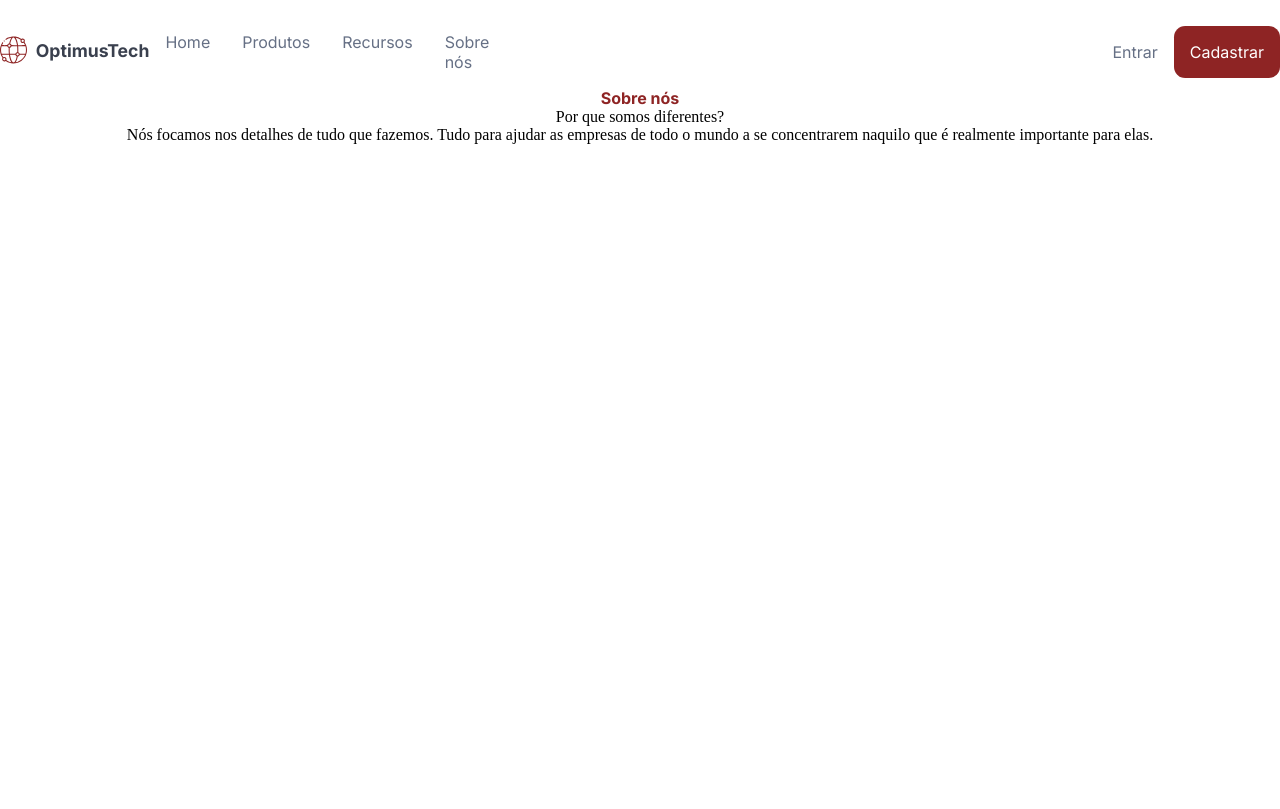
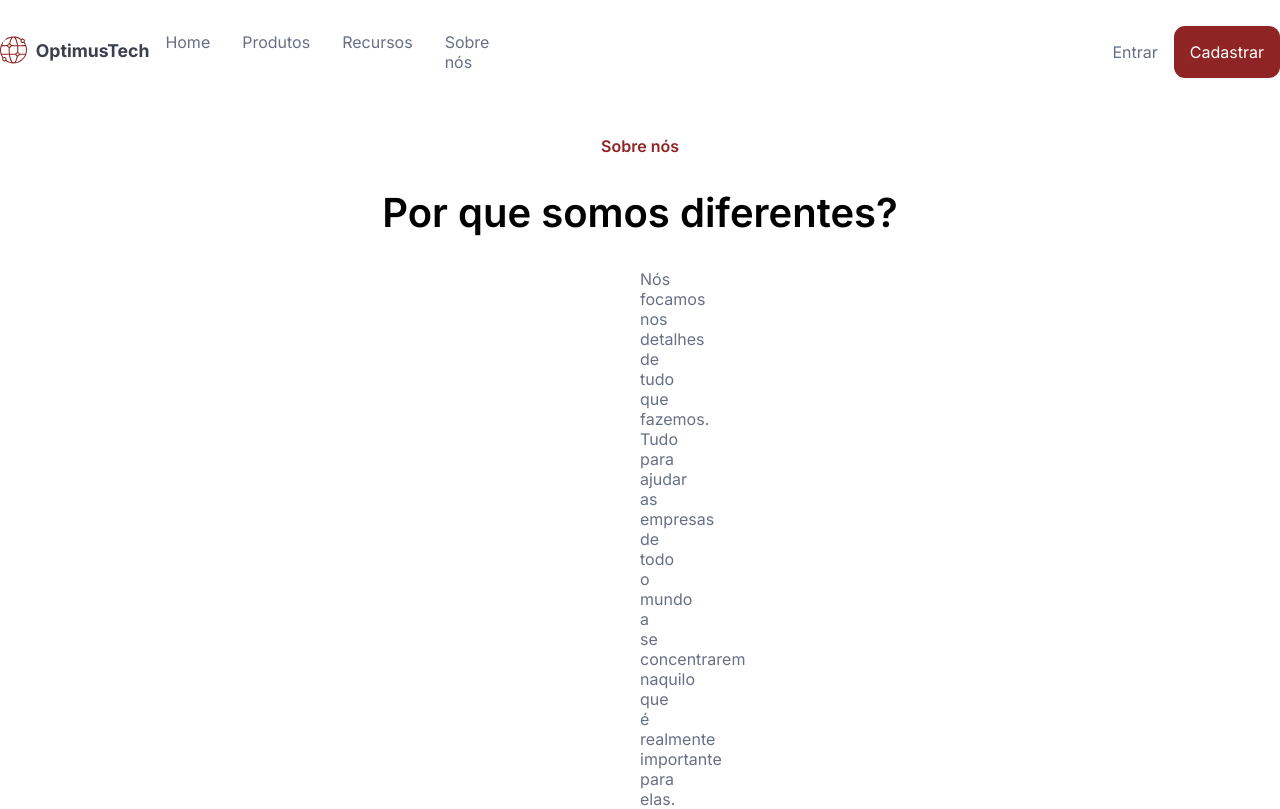
Before and after one commit to andreduarte99/optimustech, a plain HTML site: page index.html in a window 1280 px wide. Drawn offline with Linux system fonts and the light colour scheme.

Commit message:
Finalizando sobre nós

```diff
--- a/index.html
+++ b/index.html
@@ -9,6 +9,8 @@
     <link rel="preconnect" href="https://fonts.googleapis.com">
     <link rel="preconnect" href="https://fonts.gstatic.com" crossorigin>
     <link href="https://fonts.googleapis.com/css2?family=Inter:wght@100..900&display=swap" rel="stylesheet">
+    <link href="https://fonts.googleapis.com/css2?family=Inter:wght@600&display=swap" rel="stylesheet">
+    <link href="https://fonts.googleapis.com/css2?family=Inter&display=swap" rel="stylesheet">
 </head>
 <body>
     <header class="navbar">
--- a/styles/header.css
+++ b/styles/header.css
@@ -42,10 +42,28 @@
 
 .sobre{
     text-align: center;
+    padding-top:3em;
 }
 
 .titulo__sobre{
     font-family: var(--fonte-sobre);
+    font-weight: 600;
     font-size: 1em;
     color: var(--cor-titulo);
+    margin-bottom: 2em;
 }
+
+.destaque__sobre{
+    padding: 2em;
+    font-family: var(--fonte-sobre);
+    font-weight: 600;
+    font-size:2.5em;
+}
+
+.texto__sobre{
+    margin-top: 2em;
+    font-family: var(--fonte-sobre);
+    font-weight: 400;
+    color: var(--cor-itens-navbar);
+    padding:0 40em 0 40em;
+}
```
